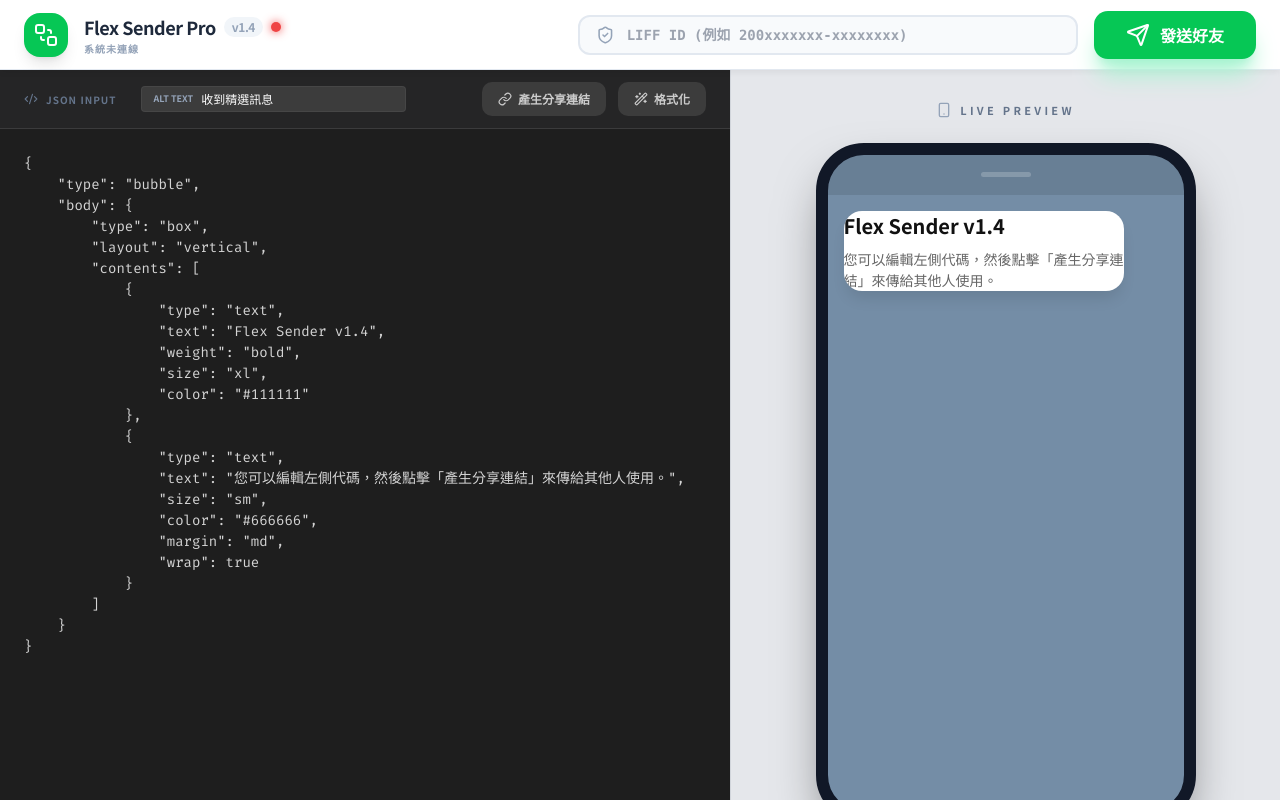
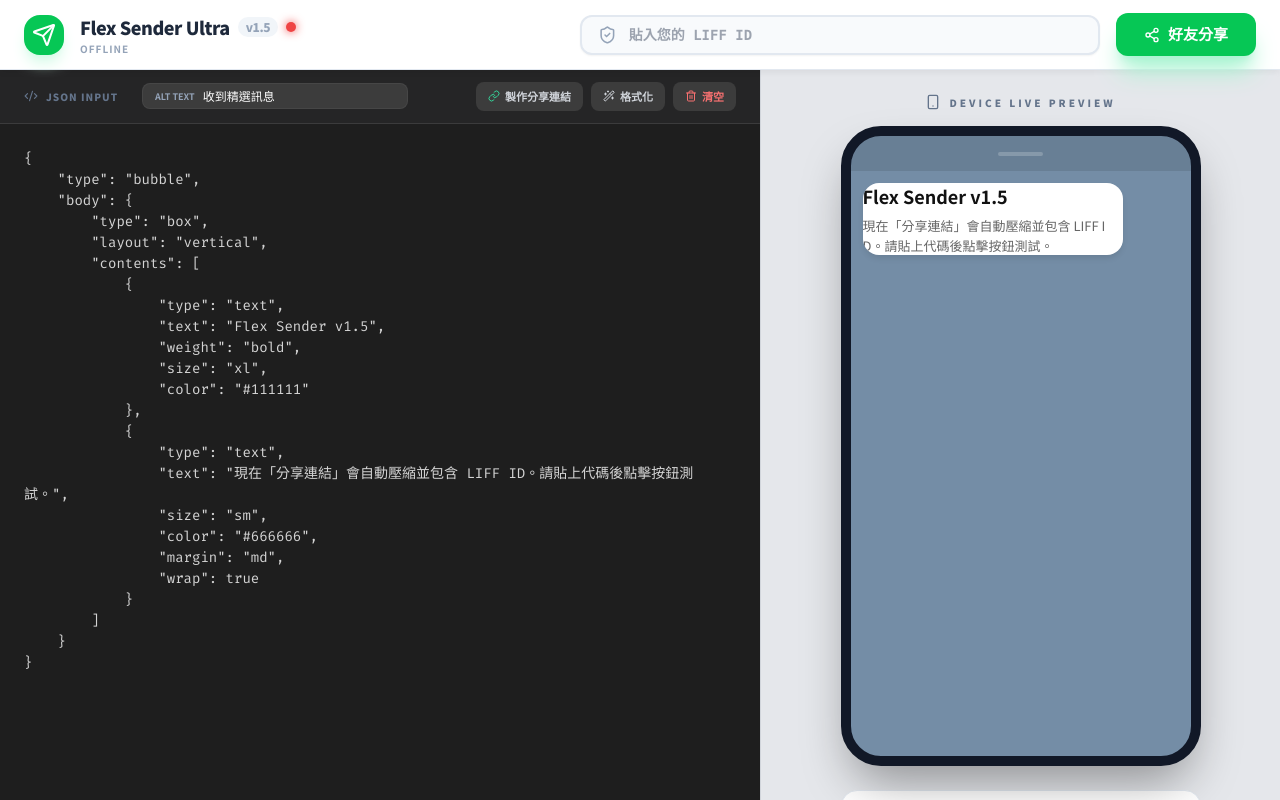
Before and after one commit to fangwl591021/push, a plain HTML site: page index.html in a window 1280 px wide. Drawn offline with nearby package versions, Linux system fonts and the light colour scheme.

Commit message:
Upgrade to Flex Sender Ultra Pro v1.5
Updated the title to v1.5 and made various UI adjustments including padding, width, and margin changes. Improved the share link generation to include LIFF ID and optimized the JSON handling.

```diff
--- a/index.html
+++ b/index.html
@@ -3,12 +3,12 @@
 <head>
     <meta charset="UTF-8">
     <meta name="viewport" content="width=device-width, initial-scale=1.0">
-    <title>Flex Sender Ultra Pro v1.4</title>
+    <title>Flex Sender Ultra Pro v1.5</title>
     <script src="https://cdn.tailwindcss.com"></script>
     <script src="https://unpkg.com/lucide@latest"></script>
     <script charset="utf-8" src="https://static.line-scdn.net/liff/edge/2/sdk.js"></script>
     <style>
-        @import url('https://fonts.googleapis.com/css2?family=Noto+Sans+TC:wght@400;500;700&family=Fira+Code:wght@400;500&display=swap');
+        @import url('https://fonts.googleapis.com/css2?family=Noto+Sans+TC:wght@400;500;700;900&family=Fira+Code:wght@400;500&display=swap');
 
         :root {
             --line-green: #06C755;
@@ -46,7 +46,7 @@
             display: flex;
             align-items: center;
             gap: 12px;
-            width: 500px;
+            width: 520px;
             transition: all 0.2s;
         }
 
@@ -83,23 +83,23 @@
         }
 
         .preview-wrapper {
-            width: 550px;
+            width: 520px;
             background: #e5e7eb;
             border-left: 1px solid #d1d5db;
             display: flex;
             flex-direction: column;
             align-items: center;
-            padding: 2rem;
+            padding: 1.5rem;
             overflow-y: auto;
         }
 
         .device-frame {
-            width: 380px;
-            min-height: 680px;
+            width: 360px;
+            min-height: 640px;
             background: var(--line-blue);
-            border-radius: 48px;
-            border: 12px solid #111827;
-            box-shadow: 0 25px 50px -12px rgba(0, 0, 0, 0.5);
+            border-radius: 40px;
+            border: 10px solid #111827;
+            box-shadow: 0 25px 50px -12px rgba(0, 0, 0, 0.4);
             display: flex;
             flex-direction: column;
             overflow: hidden;
@@ -107,7 +107,7 @@
         }
 
         .device-header {
-            height: 40px;
+            height: 35px;
             background: rgba(0,0,0,0.1);
             display: flex;
             justify-content: center;
@@ -116,24 +116,24 @@
 
         .device-header::after {
             content: '';
-            width: 50px;
-            height: 5px;
+            width: 45px;
+            height: 4px;
             background: rgba(255,255,255,0.2);
             border-radius: 10px;
         }
 
         .device-screen {
             flex: 1;
-            padding: 16px;
+            padding: 12px;
             overflow-y: auto;
         }
         .device-screen::-webkit-scrollbar { display: none; }
 
         .flex-bubble-card {
             background: white;
-            border-radius: 18px;
+            border-radius: 16px;
             overflow: hidden;
-            box-shadow: 0 10px 15px -3px rgba(0, 0, 0, 0.1);
+            box-shadow: 0 4px 6px -1px rgba(0, 0, 0, 0.1);
             width: 100%;
         }
 
@@ -148,109 +148,116 @@
         .btn-send {
             background: var(--line-green);
             color: white;
-            padding: 12px 32px;
-            border-radius: 14px;
+            padding: 10px 28px;
+            border-radius: 12px;
             font-weight: 900;
-            font-size: 16px;
+            font-size: 15px;
             transition: all 0.2s;
             display: flex;
             align-items: center;
-            gap: 10px;
+            gap: 8px;
         }
-        .btn-send:hover { opacity: 0.9; transform: scale(1.02); }
-        .btn-send:active { transform: scale(0.98); }
+        .btn-send:hover { opacity: 0.9; transform: translateY(-1px); }
+        .btn-send:active { transform: translateY(0); }
 
-        .btn-secondary {
+        .btn-tool {
             background: #3c3c3c;
-            color: #ccc;
-            padding: 8px 16px;
-            border-radius: 10px;
-            font-size: 12px;
+            color: #d1d5db;
+            padding: 6px 12px;
+            border-radius: 8px;
+            font-size: 11px;
             font-weight: 700;
             display: flex;
             align-items: center;
-            gap: 6px;
+            gap: 5px;
             transition: all 0.2s;
         }
-        .btn-secondary:hover { background: #4a4a4a; color: white; }
+        .btn-tool:hover { background: #4b5563; color: white; }
     </style>
 </head>
 <body>
 
     <header>
         <div class="flex items-center gap-4">
-            <div class="bg-[#06C755] p-2.5 rounded-2xl text-white shadow-lg">
-                <i data-lucide="send-to-back"></i>
+            <div class="bg-[#06C755] p-2 rounded-2xl text-white shadow-lg shadow-emerald-100">
+                <i data-lucide="send"></i>
             </div>
             <div>
                 <h1 class="font-black text-slate-800 m-0 text-lg flex items-center gap-2 tracking-tight">
-                    Flex Sender Pro <span class="text-xs bg-slate-100 text-slate-400 px-2 py-0.5 rounded-full">v1.4</span>
+                    Flex Sender Ultra <span class="text-xs bg-slate-100 text-slate-400 px-2 py-0.5 rounded-full">v1.5</span>
                     <span id="liff-status-indicator" class="status-dot status-offline"></span>
                 </h1>
-                <p id="user-status-text" class="text-[10px] text-slate-400 font-bold uppercase m-0 tracking-widest">系統未連線</p>
+                <p id="user-status-text" class="text-[10px] text-slate-400 font-bold uppercase m-0 tracking-widest">OFFLINE</p>
             </div>
         </div>
 
         <div class="flex items-center gap-4">
-            <div class="liff-id-container">
+            <div class="liff-id-container shadow-sm">
                 <i data-lucide="shield-check" class="w-5 h-5 text-slate-400"></i>
-                <input type="text" id="liff-id-input" placeholder="LIFF ID (例如 200xxxxxxx-xxxxxxxx)"
+                <input type="text" id="liff-id-input" placeholder="貼入您的 LIFF ID"
                        class="bg-transparent text-sm w-full outline-none font-mono font-bold text-slate-700">
             </div>
             <button id="btn-login-trigger" onclick="liff.login()" class="hidden text-sm font-bold text-blue-600 hover:underline">登入</button>
             <button onclick="sendFlexMessage()" class="btn-send shadow-xl shadow-emerald-200">
-                <i data-lucide="send"></i> 發送好友
+                <i data-lucide="share-2" class="w-4 h-4"></i> 好友分享
             </button>
         </div>
     </header>
 
     <main>
+        <!-- 編輯區 -->
         <section class="editor-wrapper">
             <div class="px-6 py-3 border-b border-white/10 flex justify-between items-center bg-[#252526]">
                 <div class="flex items-center gap-6">
                     <span class="text-[10px] font-black text-slate-500 uppercase tracking-widest flex items-center gap-2">
                         <i data-lucide="code-2" class="w-3.5 h-3.5"></i> JSON Input
                     </span>
-                    <div class="flex items-center gap-2 bg-[#3c3c3c] rounded px-3 py-1 text-white border border-white/5">
+                    <div class="flex items-center gap-2 bg-[#3c3c3c] rounded-lg px-3 py-1 text-white border border-white/5">
                         <span class="text-[9px] font-bold text-slate-400">ALT TEXT</span>
                         <input type="text" id="alt-text-input" value="收到精選訊息"
                                class="text-xs bg-transparent outline-none w-48 font-medium">
                     </div>
                 </div>
-                <div class="flex gap-3">
-                    <button onclick="generateShareUrl()" class="btn-secondary">
-                        <i data-lucide="link" class="w-3.5 h-3.5"></i> 產生分享連結
+                <div class="flex gap-2">
+                    <button onclick="generateShareUrl()" class="btn-tool">
+                        <i data-lucide="link" class="w-3 h-3 text-emerald-400"></i> 製作分享連結
                     </button>
-                    <button onclick="formatCode()" class="btn-secondary">
-                        <i data-lucide="wand-2" class="w-3.5 h-3.5"></i> 格式化
+                    <button onclick="formatCode()" class="btn-tool">
+                        <i data-lucide="wand-2" class="w-3 h-3"></i> 格式化
+                    </button>
+                    <button onclick="clearAll()" class="btn-tool !text-red-400">
+                        <i data-lucide="trash-2" class="w-3 h-3"></i> 清空
                     </button>
                 </div>
             </div>
             <textarea id="json-input" spellcheck="false" placeholder="在此處貼上 Flex Message JSON..."></textarea>
         </section>
 
+        <!-- 預覽區 -->
         <section class="preview-wrapper custom-scrollbar">
-            <div class="flex items-center gap-2 mb-6">
-                <i data-lucide="smartphone" class="w-4 h-4 text-slate-400"></i>
-                <span class="text-[11px] font-black text-slate-500 uppercase tracking-[0.3em]">Live Preview</span>
+            <div class="flex items-center gap-2 mb-4">
+                <i data-lucide="smartphone" class="w-4 h-4 text-slate-500"></i>
+                <span class="text-[10px] font-black text-slate-500 uppercase tracking-[0.3em]">Device Live Preview</span>
             </div>
 
             <div class="device-frame">
                 <div class="device-header"></div>
-                <div class="device-screen" id="preview-screen-content">
+                <div class="device-screen">
                     <div id="flex-render-mount"></div>
                 </div>
             </div>
 
-            <div class="mt-8 bg-white p-4 rounded-2xl border border-slate-200 w-full max-w-[380px] shadow-sm">
-                <p class="text-[10px] font-bold text-slate-400 uppercase mb-2">當前部署網址 (需設為 LINE Endpoint)</p>
-                <code id="debug-url" class="text-[9px] text-emerald-600 block break-all font-mono bg-slate-50 p-2 rounded border border-slate-100"></code>
+            <div class="mt-6 bg-white p-3.5 rounded-2xl border border-slate-200 w-full max-w-[360px] shadow-sm">
+                <p class="text-[9px] font-black text-slate-400 uppercase mb-2 flex items-center gap-1.5">
+                    <i data-lucide="info" class="w-3 h-3"></i> Endpoint Detection
+                </p>
+                <code id="debug-url" class="text-[9px] text-emerald-600 block break-all font-mono bg-slate-50 p-2 rounded-lg border border-slate-100"></code>
             </div>
         </section>
     </main>
 
     <div id="toast-notif" class="fixed bottom-10 left-1/2 -translate-x-1/2 bg-slate-900 text-white px-8 py-4 rounded-2xl shadow-2xl text-sm font-bold transform translate-y-32 opacity-0 transition-all duration-500 z-50 flex items-center gap-3">
-        <i data-lucide="check" class="w-4 h-4 text-emerald-400"></i>
+        <i data-lucide="check-circle" class="w-4 h-4 text-emerald-400"></i>
         <span id="toast-text"></span>
     </div>
 
@@ -273,8 +280,8 @@
                 "type": "box",
                 "layout": "vertical",
                 "contents": [
-                    { "type": "text", "text": "Flex Sender v1.4", "weight": "bold", "size": "xl", "color": "#111111" },
-                    { "type": "text", "text": "您可以編輯左側代碼，然後點擊「產生分享連結」來傳給其他人使用。", "size": "sm", "color": "#666666", "margin": "md", "wrap": true }
+                    { "type": "text", "text": "Flex Sender v1.5", "weight": "bold", "size": "xl", "color": "#111111" },
+                    { "type": "text", "text": "現在「分享連結」會自動壓縮並包含 LIFF ID。請貼上代碼後點擊按鈕測試。", "size": "sm", "color": "#666666", "margin": "md", "wrap": true }
                 ]
             }
         };
@@ -283,14 +290,17 @@
             const currentBaseUrl = window.location.href.split('?')[0];
             debugUrl.innerText = currentBaseUrl;
 
-            // 1. 檢查網址參數是否有預載 JSON
             const urlParams = new URLSearchParams(window.location.search);
             const encodedJson = urlParams.get('msg');
-            const savedId = localStorage.getItem('liff_id_v1.4');
+            const liffIdParam = urlParams.get('liffId');
 
+            // 優先從網址參數載入 JSON
             if (encodedJson) {
                 try {
-                    jsonInput.value = decodeURIComponent(atob(encodedJson));
+                    // Base64 解碼並還原 Unicode
+                    const decoded = decodeURIComponent(escape(atob(encodedJson)));
+                    const parsed = JSON.parse(decoded);
+                    jsonInput.value = JSON.stringify(parsed, null, 4);
                 } catch (e) {
                     jsonInput.value = JSON.stringify(welcomeMessage, null, 4);
                 }
@@ -298,9 +308,16 @@
                 jsonInput.value = JSON.stringify(welcomeMessage, null, 4);
             }
 
-            if (savedId) {
-                liffIdInput.value = savedId;
-                initLIFF(savedId);
+            // 優先從網址載入 LIFF ID
+            if (liffIdParam) {
+                liffIdInput.value = liffIdParam;
+                initLIFF(liffIdParam);
+            } else {
+                const savedId = localStorage.getItem('liff_id_v1.5');
+                if (savedId) {
+                    liffIdInput.value = savedId;
+                    initLIFF(savedId);
+                }
             }
 
             updateLivePreview();
@@ -326,7 +343,7 @@
                 document.getElementById('btn-login-trigger').classList.add('hidden');
             } else {
                 statusIndicator.className = "status-dot status-offline";
-                userStatusText.innerText = "Offline Mode";
+                userStatusText.innerText = "尚未登入 LINE";
                 document.getElementById('btn-login-trigger').classList.remove('hidden');
             }
         }
@@ -334,21 +351,29 @@
         liffIdInput.addEventListener('blur', () => {
             const id = liffIdInput.value.trim();
             if (id) {
-                localStorage.setItem('liff_id_v1.4', id);
+                localStorage.setItem('liff_id_v1.5', id);
                 initLIFF(id);
             }
         });
 
-        // --- 製作分享網址邏輯 ---
+        // --- 製作分享網址 (優化版：壓縮 JSON + 包含 LIFF ID) ---
         function generateShareUrl() {
             const jsonStr = jsonInput.value.trim();
+            const liffId = liffIdInput.value.trim();
             try {
-                JSON.parse(jsonStr); // 驗證語法
-                const encoded = btoa(encodeURIComponent(jsonStr));
+                // 1. 先解析驗證，再轉成單行字串以節省空間
+                const obj = JSON.parse(jsonStr);
+                const minified = JSON.stringify(obj);
+
+                // 2. 進行 Base64 編碼
+                const encoded = btoa(unescape(encodeURIComponent(minified)));
+
+                // 3. 組合網址
                 const currentBaseUrl = window.location.href.split('?')[0];
-                const shareUrl = `${currentBaseUrl}?msg=${encoded}`;
+                let shareUrl = `${currentBaseUrl}?msg=${encoded}`;
+                if (liffId) shareUrl += `&liffId=${liffId}`;
 
-                // 複製到剪貼簿
+                // 4. 複製並提示
                 const el = document.createElement('textarea');
                 el.value = shareUrl;
                 document.body.appendChild(el);
@@ -356,7 +381,7 @@
                 document.execCommand('copy');
                 document.body.removeChild(el);
 
-                showToast("分享連結已產生並複製到剪貼簿！");
+                showToast("已產生「含 ID 加縮版」連結並複製！");
             } catch (e) {
                 showToast("JSON 語法錯誤，無法製作連結");
             }
@@ -370,9 +395,9 @@
                 if (data.type === "carousel") {
                     const scrollBox = document.createElement('div');
                     scrollBox.style.display = "flex";
-                    scrollBox.style.gap = "12px";
+                    scrollBox.style.gap = "10px";
                     scrollBox.style.overflowX = "auto";
-                    scrollBox.style.paddingBottom = "12px";
+                    scrollBox.style.paddingBottom = "10px";
                     data.contents.forEach(b => scrollBox.appendChild(createFlexBubble(b)));
                     renderMount.appendChild(scrollBox);
                 } else {
@@ -384,7 +409,7 @@
         function createFlexBubble(json) {
             const bubble = document.createElement('div');
             bubble.className = "flex-bubble-card";
-            bubble.style.width = json.size === "micro" ? "180px" : (json.size === "nano" ? "140px" : "280px");
+            bubble.style.width = json.size === "micro" ? "160px" : (json.size === "nano" ? "120px" : "260px");
             bubble.style.flexShrink = "0";
             if (json.hero) bubble.appendChild(renderFlexComp(json.hero));
             if (json.body) bubble.appendChild(renderFlexComp(json.body));
@@ -400,19 +425,19 @@
                     el = document.createElement('div');
                     el.style.display = "flex";
                     el.style.flexDirection = comp.layout === 'horizontal' ? 'row' : 'column';
-                    if (comp.paddingAll) el.style.padding = "12px";
+                    if (comp.paddingAll) el.style.padding = "10px";
                     if (comp.backgroundColor) el.style.backgroundColor = comp.backgroundColor;
-                    if (comp.spacing) el.style.gap = "8px";
+                    if (comp.spacing) el.style.gap = "6px";
                     comp.contents?.forEach(c => el.appendChild(renderFlexComp(c)));
                     break;
                 case 'text':
                     el = document.createElement('div');
                     el.innerText = comp.text;
-                    el.style.fontSize = comp.size === 'xl' ? '20px' : (comp.size === 'xs' ? '11px' : '14px');
+                    el.style.fontSize = comp.size === 'xl' ? '18px' : (comp.size === 'xs' ? '11px' : '13px');
                     el.style.fontWeight = comp.weight === 'bold' ? '700' : '400';
                     el.style.color = comp.color || '#333';
                     if (comp.align === 'center') el.style.textAlign = 'center';
-                    if (comp.margin) el.style.marginTop = "8px";
+                    if (comp.margin) el.style.marginTop = "6px";
                     if (comp.wrap) el.style.wordBreak = "break-all";
                     break;
                 case 'image':
@@ -427,10 +452,10 @@
                     el = document.createElement('div');
                     el.innerText = comp.action?.label || '按鈕';
                     el.style.textAlign = "center";
-                    el.style.padding = "10px";
-                    el.style.margin = "4px";
-                    el.style.borderRadius = "10px";
-                    el.style.fontSize = "13px";
+                    el.style.padding = "8px";
+                    el.style.margin = "3px";
+                    el.style.borderRadius = "8px";
+                    el.style.fontSize = "12px";
                     el.style.fontWeight = "bold";
                     if (comp.style === 'primary') {
                         el.style.background = comp.color || "#06C755";
@@ -456,7 +481,7 @@
                 const res = await liff.shareTargetPicker([
                     { "type": "flex", "altText": altTextInput.value, "contents": flex }
                 ]);
-                if (res) showToast("訊息已成功發送！");
+                if (res) showToast("🎉 訊息已發送成功！");
             } catch (err) {
                 showToast("發送內容不符規範");
             }
@@ -467,7 +492,13 @@
                 const obj = JSON.parse(jsonInput.value);
                 jsonInput.value = JSON.stringify(obj, null, 4);
                 updateLivePreview();
-            } catch (e) { showToast("代碼有誤"); }
+            } catch (e) { showToast("代碼有誤，無法格式化"); }
+        }
+
+        function clearAll() {
+            jsonInput.value = "";
+            renderMount.innerHTML = '<div class="text-center text-white/50 text-xs mt-20 italic">等待輸入 JSON...</div>';
+            showToast("編輯器已清空");
         }
 
         function showToast(msg) {
```
